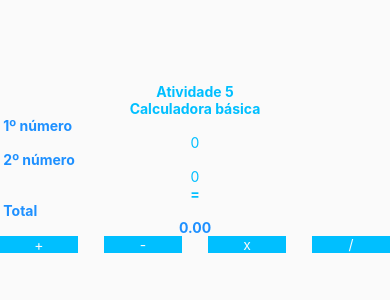
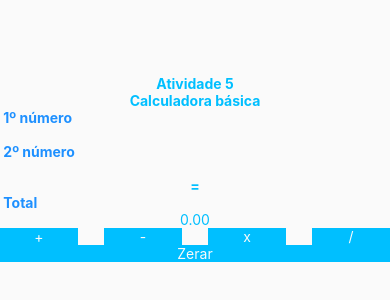
Before and after one commit to ewertonjsilva/expo-1des-125, a React Native app: screen / in a window 390 px wide. Shown: the part 254-554 px from the top of the page. Built offline with nearby package versions, Linux system fonts and the light colour scheme; what react-native-responsive-fontsize would draw is missing.

Commit message:
Atividade 5

```diff
--- a/src/atividades/atv05/botao/index.js
+++ b/src/atividades/atv05/botao/index.js
@@ -1,23 +1,16 @@
 import { Pressable, Text } from 'react-native';
-
 import styles from './styles';
 
-export default function BotaoOperacao({onPress, children, mudaOperacao}) {
-
-    function handleExecutaOperacao() {
-        mudaOperacao();
-        onPress();
-    }
-
+// Recebe apenas 'onPress' para notificar o clique.
+export default function BotaoOperacao({ onPress, children, grande }) {
     return (
         <Pressable
-            onPress={handleExecutaOperacao}
-            style={
-                ({ pressed }) => pressed ?
-                    [styles.button, styles.buttonTouch]
-                    :
-                    styles.button
-            }
+            onPress={onPress} // Passa a função diretamente
+            style={({ pressed }) => [
+                styles.button,
+                grande ? styles.btnGrande : {},
+                pressed && styles.buttonTouch // Simplificação do style
+            ]}
         >
             <Text style={styles.textButton}>{children}</Text>
         </Pressable>
--- a/src/atividades/atv05/botao/styles.js
+++ b/src/atividades/atv05/botao/styles.js
@@ -17,6 +17,9 @@ const styles = StyleSheet.create({
         color: '#fafafa',
         textAlign: 'center',
     },
+    btnGrande: {
+        width: '100%',
+    },
 });
 
 export default styles;
--- a/src/atividades/atv05/index.js
+++ b/src/atividades/atv05/index.js
@@ -2,40 +2,62 @@ import { useState } from 'react';
 import { View, Text, Pressable, TextInput } from 'react-native';
 
 import BotaoOperacao from './botao';
+import Input from './input';
 
 import styles from './styles';
 
 export default function Atividade05() {
 
-    const [isFocusN1, setIsFocusN1] = useState(false);
-    const [isFocusN2, setIsFocusN2] = useState(false);
-    const [isFocusTotal, setIsFocusTotal] = useState(false);
-
-    const [n1, setN1] = useState(0);
-    const [n2, setN2] = useState(0);
-    const [total, setTotal] = useState(0);
-
+    const [n1, setN1] = useState(''); // Usar string vazia é melhor para inputs
+    const [n2, setN2] = useState('');
+    const [total, setTotal] = useState(null); // Usar null para indicar "nenhum resultado ainda"
     const [operacaoTxt, setOperacaoTxt] = useState('');
 
-    function operacao(op) {
+    // Função dedicada para limpar os estados
+    const handleClear = () => {
+        setN1('');
+        setN2('');
+        setTotal(null);
+        setOperacaoTxt('');
+    };
 
-        if (op == '+') {
-            setTotal(parseFloat(n1) + parseFloat(n2));
+    // Lógica de cálculo refatorada
+    const handleCalculate = (op) => {
+        setOperacaoTxt(op);
+
+        const num1 = parseFloat(n1);
+        const num2 = parseFloat(n2);
+
+        // Validação para evitar NaN (Not a Number)
+        if (isNaN(num1) || isNaN(num2)) {
+            alert('Por favor, insira números válidos.');
+            return;
         }
 
-        if (op == '-') {
-            setTotal(parseFloat(n1) - parseFloat(n2));
+        let resultado = 0;
+        switch (op) {
+            case '+':
+                resultado = num1 + num2;
+                break;
+            case '-':
+                resultado = num1 - num2;
+                break;
+            case 'x':
+                resultado = num1 * num2;
+                break;
+            case '/':
+                // Tratamento de divisão por zero
+                if (num2 === 0) {
+                    alert('Não é possível dividir por zero!');
+                    return;
+                }
+                resultado = num1 / num2;
+                break;
+            default:
+                break;
         }
-
-        if (op == 'x') {
-            setTotal(parseFloat(n1) * parseFloat(n2));
-        }
-
-        if (op == '/') {
-            setTotal(parseFloat(n1) / parseFloat(n2));
-        }
-
-    }
+        setTotal(resultado);
+    };
 
     return (
         <View style={styles.container}>
@@ -44,65 +66,33 @@ export default function Atividade05() {
             <Text style={styles.txtSaida}> Calculadora básica </Text>
 
             <Text style={styles.textLabel}> 1º número </Text>
-            <TextInput
-                style={
-                    [
-                        styles.txtEntrada,
-                        isFocusN1 ? styles.txtEntradaUsando : {}
-                    ]
-                }
-                onFocus={() => setIsFocusN1(true)}
-                onBlur={() => setIsFocusN1(false)}
-                onChangeText={(num1) => setN1(num1)}
-                value={n1.toString()}
-            // keyboardType='numeric'
-
-            />
+            <Input valor={n1} alteraValor={setN1} />
 
             <Text style={styles.txtSaida}>{operacaoTxt}</Text>
 
             <Text style={styles.textLabel}> 2º número </Text>
-            <TextInput
-                style={
-                    [
-                        styles.txtEntrada, isFocusN2 ? styles.txtEntradaUsando : {}
-                    ]
-                }
-                onFocus={() => setIsFocusN2(true)}
-                onBlur={() => setIsFocusN2(false)}
-                onChangeText={(num2) => setN2(num2)}
-                value={n2.toString()}
-            />
+            <Input valor={n2} alteraValor={setN2} />
 
             <Text style={[styles.txtSaida, { margin: 0 }]}> = </Text>
 
             <Text style={styles.textLabel}> Total </Text>
-            <TextInput
-                style={
-                    [
-                        styles.txtEntrada,
-                        styles.txtTotal,
-                        isFocusTotal ?
-                            {
-                                borderColor: 'deepskyblue',
-                                outline: 'none',
-                            }
-                            :
-                            {}
-                    ]
-                }
-                onFocus={() => setIsFocusTotal(true)}
-                onBlur={() => setIsFocusTotal(false)}
+            <Input
+                // Garante que o valor seja string, mesmo se for null
+                valor={total !== null ? total.toFixed(2) : '0.00'}
+                alteraValor={() => { }} // Função vazia, pois é somente leitura
                 readOnly={true}
-                value={total ? parseFloat(total).toFixed(2) : '0.00'}
             />
 
             <View style={styles.containerBotoes}>
-                <BotaoOperacao onPress={() => operacao('+')} mudaOperacao={() => setOperacaoTxt('+')} >+</BotaoOperacao>
-                <BotaoOperacao onPress={() => operacao('-')} mudaOperacao={() => setOperacaoTxt('-')} >-</BotaoOperacao>
-                <BotaoOperacao onPress={() => operacao('x')} mudaOperacao={() => setOperacaoTxt('x')} >x</BotaoOperacao>
-                <BotaoOperacao onPress={() => operacao('/')} mudaOperacao={() => setOperacaoTxt('/')} >/</BotaoOperacao>
+                <BotaoOperacao onPress={() => handleCalculate('+')}>+</BotaoOperacao>
+                <BotaoOperacao onPress={() => handleCalculate('-')}>-</BotaoOperacao>
+                <BotaoOperacao onPress={() => handleCalculate('x')}>x</BotaoOperacao>
+                <BotaoOperacao onPress={() => handleCalculate('/')}>/</BotaoOperacao>
             </View>
+
+            <BotaoOperacao onPress={handleClear} grande={true}>
+                Zerar
+            </BotaoOperacao>
 
         </View>
     );
--- /dev/null
+++ b/src/atividades/atv05/input/index.js
@@ -0,0 +1,22 @@
+import { useState } from 'react';
+import { TextInput } from 'react-native';
+import styles from './styles';
+
+export default function Input({ valor, alteraValor, readOnly = false }) { // Valor padrão para readOnly
+    const [isFocus, setIsFocus] = useState(false);
+
+    return (
+        <TextInput
+            style={[
+                styles.txtEntrada,
+                isFocus && styles.txtEntradaUsando // Estilo de foco condicional
+            ]}
+            onFocus={() => setIsFocus(true)}
+            onBlur={() => setIsFocus(false)}
+            onChangeText={alteraValor}
+            value={String(valor ?? '')} // Garante que o valor é sempre string e evita erro com null/undefined
+            keyboardType='numeric'
+            editable={!readOnly} // 'editable' é mais apropriado que 'readOnly' para inputs
+        />
+    );
+}
--- /dev/null
+++ b/src/atividades/atv05/input/styles.js
@@ -0,0 +1,20 @@
+import { StyleSheet } from 'react-native';
+import { RFValue } from 'react-native-responsive-fontsize';
+
+const styles = StyleSheet.create({
+    txtEntrada: {
+        borderWidth: RFValue(4),
+        textAlign: 'center',
+        fontSize: RFValue(20),
+        borderColor: '#1E90FF',
+        color: 'deepskyblue',
+        borderRadius: RFValue(10),
+        padding: RFValue(10)
+    },
+    txtEntradaUsando: {
+        borderColor: 'deepskyblue',
+        outline: 'none',
+    },
+});
+
+export default styles;
--- a/src/atividades/atv05/styles.js
+++ b/src/atividades/atv05/styles.js
@@ -53,6 +53,7 @@ const styles = StyleSheet.create({
         justifyContent: 'space-between',
         width: '100%',
         marginTop: RFValue(20),
+        marginVertical: RFValue(20),
     }
 });
 
```
